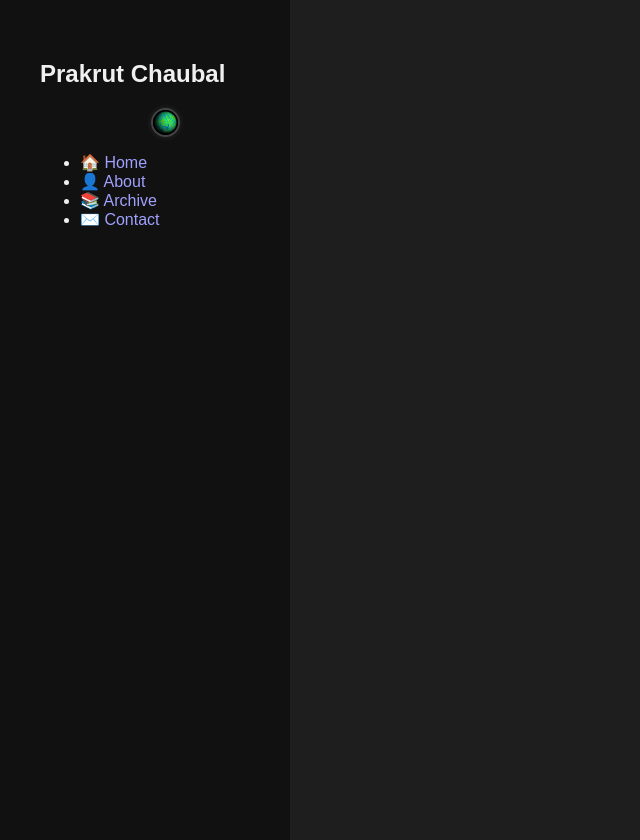
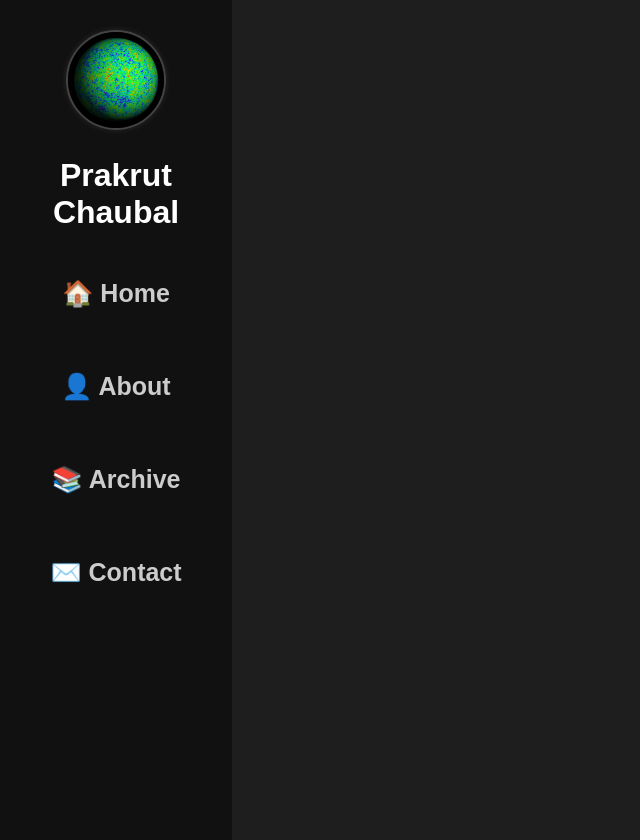
Before and after one commit to pchaubal/my-blog, a Flask app: page / in a window 1280 px wide. Shown: the whole page, without its empty margins (0-640 px from the left). Run offline with Flask 3, Linux system fonts and the light colour scheme.

Commit message:
fixed the sidebar

```diff
--- a/static/css/style.css
+++ b/static/css/style.css
@@ -6,12 +6,27 @@ body {
   display: flex;
 }
 
-.sidebar {
-  width: 250px;
+.sidebar-container {
+  width: 15%;
   background-color: #111;
   padding: 20px;
   height: 100vh;
   overflow-y: auto;
+}
+
+.sidebar {
+  text-align: center;
+}
+.sidebar ul {
+  list-style: none; /* removes bullet points */
+  padding-left: 0;   /* removes default indentation */
+  margin: 0;
+}
+
+
+.sidebar h1 {
+  font-size: 32px; /* increase font size */
+  color: #fff;
 }
 
 .sidebar h2 {
@@ -24,18 +39,54 @@ body {
 }
 
 .sidebar a:hover {
-  text-decoration: underline;
+  text-decoration: none;
 }
 
 .sidebar-image {
-  width: 10%;               /* 60% of sidebar width */
+  width: 50%;               /* 60% of sidebar width */
   height: auto;             /* maintain aspect ratio */
   display: block;
   margin: 10px auto;
   border-radius: 50%;
   border: 2px solid #444;
   box-shadow: 0 0 6px rgba(255, 255, 255, 0.1);
+  transition: transform 0.3s ease;
 }
+
+.sidebar-image:hover {
+  transform: scale(1.1); /* Grows by 10% */
+}
+
+
+/* General navigation link styles */
+.sidebar .nav-link {
+  display: block;
+  padding: 22px 28px; /* adjust padding for a better rectangle look */
+  border-radius: 12px; /* rounded corners */
+  text-decoration: none;
+  color: #ccc; /* text color */
+  background-color: transparent; /* transparent by default */
+  transition: background-color 0.3s ease, color 0.3s ease; /* smooth transition */
+  margin-bottom: 20px; /* space between links */
+  font-size: 25px; /* increase font size */
+  font-weight: bold;
+}
+
+/* Hover effect */
+.sidebar .nav-link:hover {
+  background-color: #444; /* darker background when hovered */
+  color: #fff; /* text color on hover */
+}
+
+/* Active link (the selected one) */
+.nav-link.active {
+  background-color: #555; /* background color when active */
+  color: #fff; /* white text */
+  font-weight: bold; /* bold text */
+  box-shadow: 0 0 8px rgba(255, 255, 255, 0.1); /* light border effect */
+}
+
+
 
 .content {
   padding: 40px;
--- a/templates/base.html
+++ b/templates/base.html
@@ -11,20 +11,20 @@
 
 <body>
 
-  <div class="sidebar">
-      <aside class="sidebar">
-        <h1>Prakrut Chaubal</h1>
 
-          <img src="/static/images/CMB.webp" alt="Profile Picture" class="sidebar-image">
+  <div class="sidebar-container">
+    <aside class="sidebar">
+      <img src="/static/images/CMB.webp" alt="Profile Picture" class="sidebar-image">
+      <h1>Prakrut Chaubal</h1>
+      <ul>
+        <li><a href="/index.html" class="nav-link {% if current_page == 'home' %}active{% endif %}">🏠 Home</a></li>
+        <li><a href="/tabs/about.html" class="nav-link {% if current_page == 'about' %}active{% endif %}">👤 About</a></li>
+        <li><a href="/tabs/archive.html" class="nav-link {% if current_page == 'archive' %}active{% endif %}">📚 Archive</a></li>
+        <li><a href="/tabs/contact.html" class="nav-link {% if current_page == 'contact' %}active{% endif %}">✉️ Contact</a></li>
+      </ul>
+    </aside>
+  </div>
 
-          <ul>
-            <li><a href="/index.html">🏠 Home</a></li>
-            <li><a href="/tabs/about.html">👤 About</a></li>
-            <li><a href="/tabs/archive.html">📚 Archive</a></li>
-            <li><a href="/tabs/contact.html">✉️ Contact</a></li>
-          </ul>
-      </aside>
-  </div>
 
   {% block body %}{% endblock %}
 
```
Also changed, not shown: build.py (+15 -4 lines), posts/example_post.md (+1 -0 lines).
